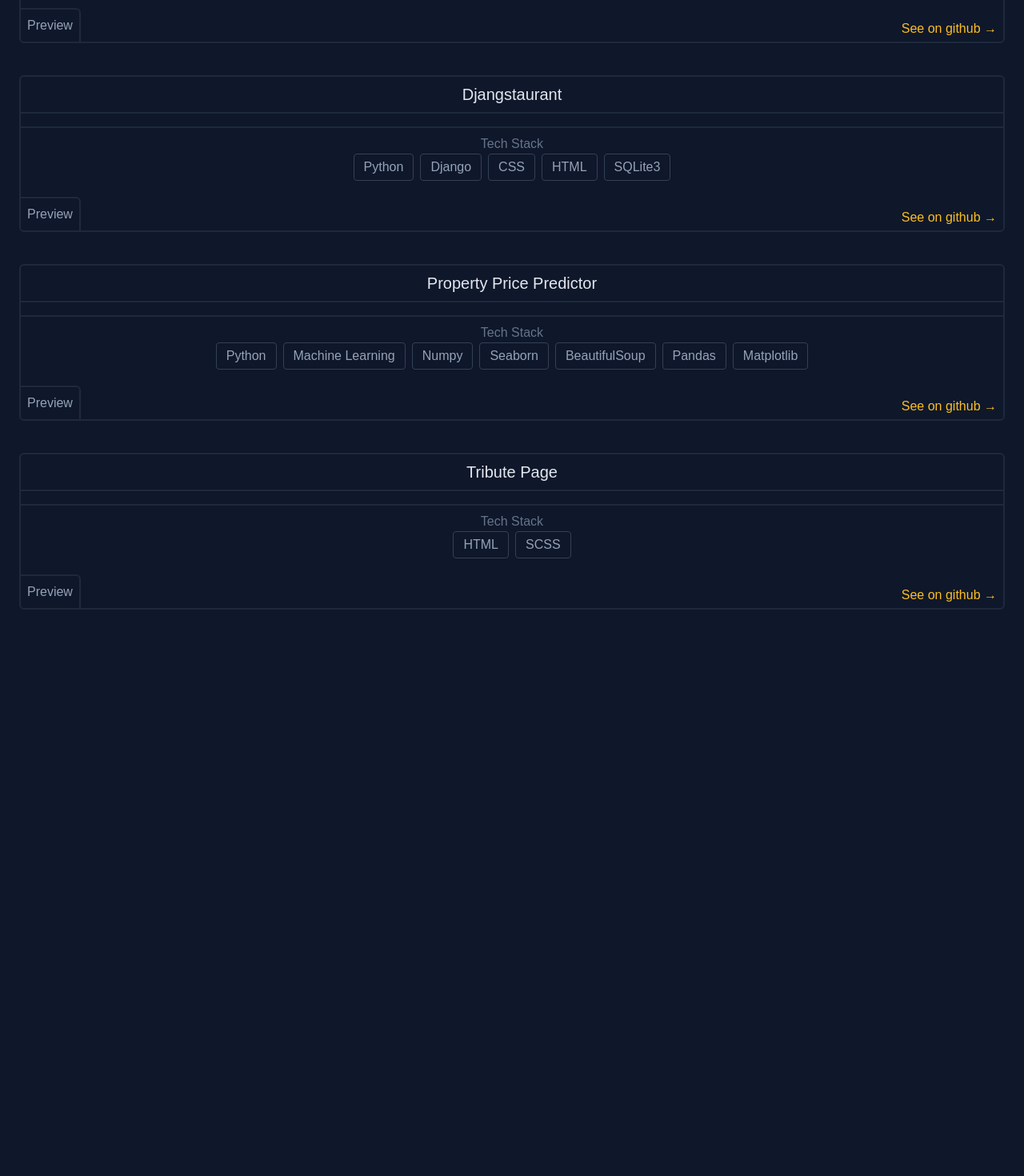
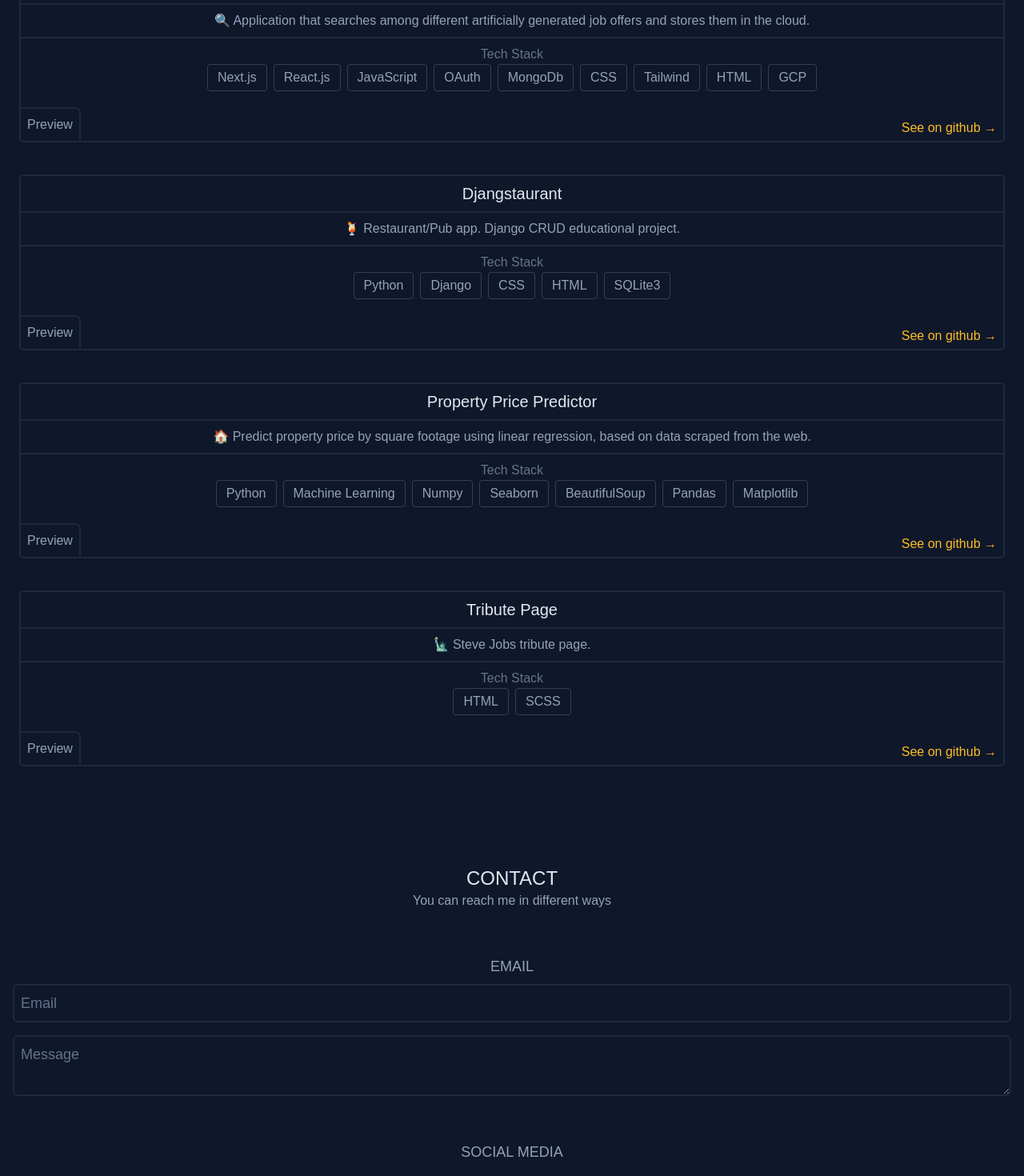
Before and after one commit to mweglowski/portfolio, a React (Create React App) app: page / in a window 1280 px wide. Shown: the part 1054-2524 px from the top of the page at 80% size. Before the commit the page ends 1840 px from the top, so only its background shows below. Built offline with nearby package versions, Linux system fonts and the light colour scheme.

Commit message:
beginning of contact section

```diff
--- a/src/App.tsx
+++ b/src/App.tsx
@@ -1,7 +1,7 @@
-import React from "react";
 import Navbar from "./components/Navbar";
 import Home from "./components/Home";
 import Projects from "./components/Projects";
+import Contact from "./components/Contact";
 
 function App() {
   return (
@@ -12,7 +12,7 @@ function App() {
       <Home />
       {/* ABOUT */}
       <Projects />
-      {/* CONTACT */}
+      <Contact />
     </div>
   );
 }
--- /dev/null
+++ b/src/components/Contact.tsx
@@ -0,0 +1,18 @@
+import ContactForm from "./ContactForm";
+
+const Contact = () => {
+  return (
+    <section className="mt-[100px]">
+      <header>
+        <h2 className="section-title">Contact</h2>
+        <p className="text-slate-400 text-center">
+          You can reach me in different ways
+        </p>
+      </header>
+
+			<ContactForm />
+    </section>
+  );
+};
+
+export default Contact;
--- /dev/null
+++ b/src/components/ContactForm.tsx
@@ -0,0 +1,35 @@
+import React from "react";
+
+const ContactForm = () => {
+  return (
+    <form onSubmit={() => {}} className="flex flex-col p-4 mt-10">
+      <h2 className="text-center text-lg text-slate-400 mb-2">EMAIL</h2>
+      {/* INPUTS */}
+			<div className="flex flex-col gap-4">
+        <div>
+          {/* <label htmlFor="email">Email</label> */}
+          <input
+            id="email"
+            name="email"
+            className="input"
+            placeholder="Email"
+          />
+        </div>
+        <div>
+          {/* <label htmlFor="message">Message</label> */}
+          <textarea
+            id="message"
+            name="message"
+            className="input flex"
+            placeholder="Message"
+          />
+        </div>
+      </div>
+
+			{/* SOCIAL MEDIA LINKS */}
+      <h2 className="text-center text-lg text-slate-400 mt-14">SOCIAL MEDIA</h2>
+    </form>
+  );
+};
+
+export default ContactForm;
--- a/src/components/Projects.tsx
+++ b/src/components/Projects.tsx
@@ -2,6 +2,7 @@ import ProjectCardList from "./ProjectCardList";
 
 export type ProjectData = {
   title: string;
+  description: string;
   stack: Array<string>;
   imgSrc: string;
   githubLink: string;
@@ -13,6 +14,7 @@ const Projects = () => {
   const projectsData: ProjectsData = [
     {
       title: "Jobfinder",
+      description: "🔍 Application that searches among different artificially generated job offers and stores them in the cloud.",
       stack: [
         "Next.js",
         "React.js",
@@ -22,24 +24,21 @@ const Projects = () => {
         "CSS",
         "Tailwind",
         "HTML",
+        "GCP",
       ],
       imgSrc: "../assets/images/jobfinder.jpg",
       githubLink: "https://github.com/mweglowski/jobfinder",
     },
     {
       title: "Djangstaurant",
-      stack: [
-        "Python",
-        "Django",
-        "CSS",
-        "HTML",
-        "SQLite3",
-      ],
+      description: "🍹 Restaurant/Pub app. Django CRUD educational project.",
+      stack: ["Python", "Django", "CSS", "HTML", "SQLite3"],
       imgSrc: "../assets/images/djangstaurant.jpg",
       githubLink: "https://github.com/mweglowski/djangstaurant",
     },
     {
       title: "Property Price Predictor",
+      description: "🏠 Predict property price by square footage using linear regression, based on data scraped from the web.",
       stack: [
         "Python",
         "Machine Learning",
@@ -47,26 +46,24 @@ const Projects = () => {
         "Seaborn",
         "BeautifulSoup",
         "Pandas",
-        "Matplotlib"
+        "Matplotlib",
       ],
       imgSrc: "../assets/images/property_price_predictor.jpg",
       githubLink: "https://github.com/mweglowski/property_price_predictor",
     },
     {
       title: "Tribute Page",
-      stack: [
-        "HTML",
-        "SCSS"
-      ],
+      description: "🗽 Steve Jobs tribute page.",
+      stack: ["HTML", "SCSS"],
       imgSrc: "../assets/images/tribute_page.jpg",
       githubLink: "https://github.com/mweglowski/tribute-page",
-    }
+    },
   ];
 
   return (
     <section>
-      <header className="">
-        <h2 className="section-title">Projects</h2>
+      <header>
+        <h2 className="section-title mt-[100px]">Projects</h2>
         <p className="text-slate-400 text-center">
           Each project you can find on my github
         </p>
--- a/src/index.css
+++ b/src/index.css
@@ -11,7 +11,10 @@ body {
 
 /* GENERAL */
 .section-title {
-	@apply text-2xl text-center;
+	@apply text-2xl text-center uppercase;
+}
+.input {
+	@apply bg-transparent border-2 border-slate-800 rounded-md w-full p-2 text-lg outline-none focus:border-slate-700 duration-300 placeholder:text-slate-500;
 }
 
 /* NAVIGATION */
```
Also changed, not shown: todo.txt (added).
